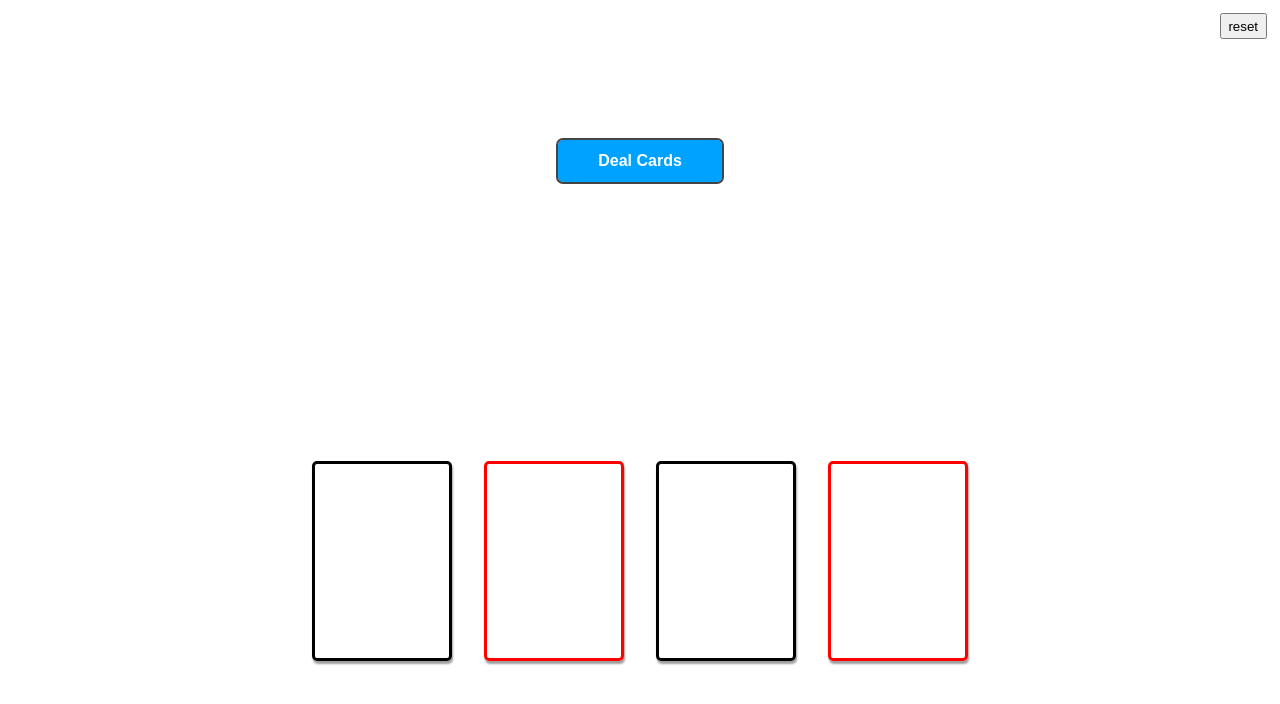
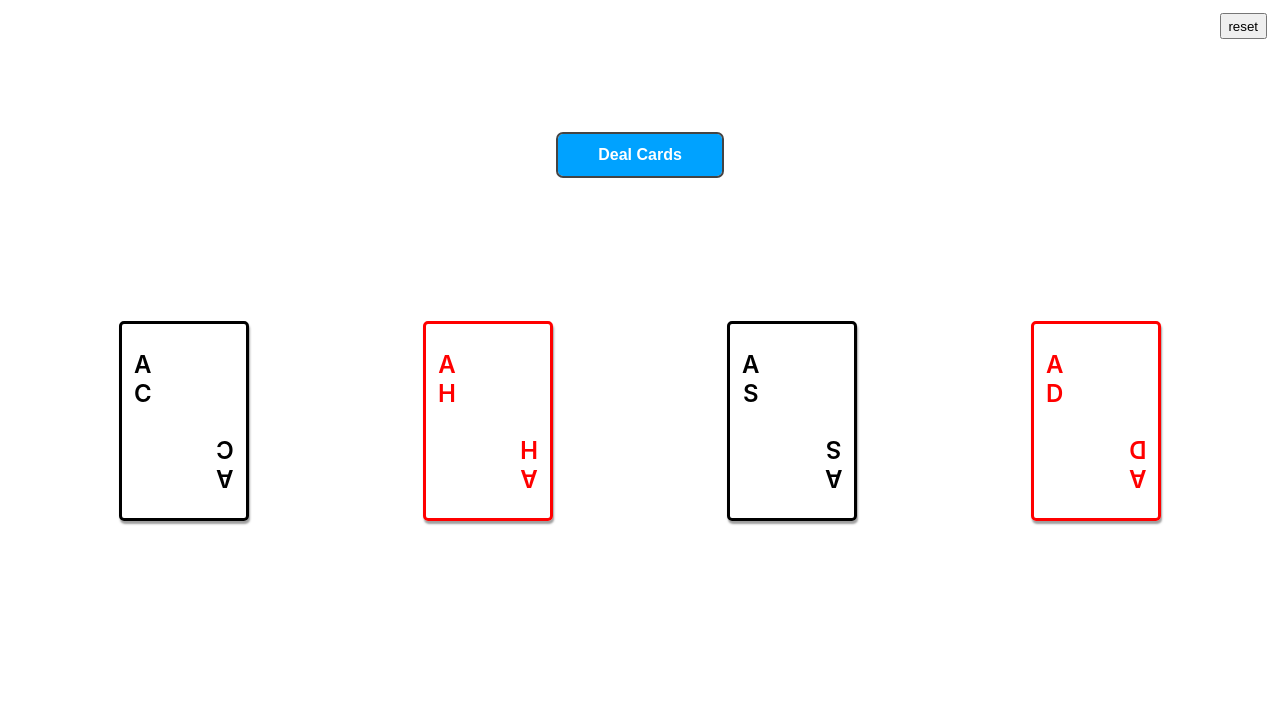
Before and after one commit to pablowbk/cardsss, a React (Create React App) app: page / in a window 1280 px wide. Both pictures are taken after a click on the button "Deal Cards". Shown: the top 704 px of the page. Built offline with nearby package versions, Linux system fonts and the light colour scheme.

Commit message:
deal function works, still need to solve shuffling

```diff
--- a/src/App.css
+++ b/src/App.css
@@ -7,7 +7,7 @@
 .App {
   text-align: center;
   display: grid;
-  place-items: center;
+  align-items: center;
   min-height: 100vh;
 }
 
@@ -33,30 +33,34 @@
 }
 
 .resetBtn {
-  position: fixed;
+  position: absolute;
   top: 1em;
   right: 1em;
   padding: .25em .5em;
 }
 
 .cards-container {
-  display:grid;
-  gap: 2em;
-  grid-template-columns: repeat(4, 1fr);
+  align-self: start;
+  display: flex;
+  flex-wrap: wrap;
+  justify-content: center;
+  align-items: stretch;
   position: relative;
+  margin: 0 2em;
 }
 
 .card {
   font-size: 1.5em;
   font-weight: 600;
   padding: .5em;
+  margin: .5em auto;
   border: 3px solid #000;
   border-radius: 5px;
   height: 200px;
-  width: 140px;
+  flex: 0 0 130px;
   box-shadow: 1px 3px 2px 0 rgba(68, 68, 68, 0.513);
   display: grid;
-  align-content: space-between;
+  align-content: space-around;
   justify-items: start;
 }
 
--- a/src/App.js
+++ b/src/App.js
@@ -13,63 +13,88 @@ import './App.css';
 
 
 function App() {
+  const suits = ['D', 'H', 'S', 'C']; //possible suits available (4)
+  // const suits = ['&#127839;', '&#127829;', '&#127790;', '&#127850;']; //possible suits available (4)
+  const ranks = ['2', '3', '4', '5', '6', '7', '8', '9', '10', 'J', 'Q', 'K', 'A']//possible ranks available (13)
+
+  // const cardsStart = {Suit: '', Rank: ''};
+
   // empty array representing Deck
   const [deck, setDeck] = useState([]); //should be 52 cards
-
-  // const suits = ['D', 'H', 'S', 'C']; //possible suits available (4)
-  const suits = ['&#127839;', '&#127829;', '&#127790;', '&#127850;']; //possible suits available (4)
-  const ranks = ['2', '3', '4', '5', '6', '7', '8', '9', '10', 'J', 'Q', 'K', 'A']//possible ranks available (13)
-
   const [zeroDeal, setZeroDeal] = useState(true);
   const [gameOver, setGameOver] = useState(false);
-  const [cardsStart, setCardsStart] = useState([
-    {Suit: '', Value: ''},
-    {Suit: '', Value: ''},
-    {Suit: '', Value: ''},
-    {Suit: '', Value: ''}
-  ])
+  const [clubs, setClubs] = useState({Suit: '', Rank: ''})
+  const [spades, setSpades] = useState({Suit: '', Rank: ''})
+  const [hearts, setHearts] = useState({Suit: '', Rank: ''})
+  const [diamonds, setDiamonds] = useState({Suit: '', Rank: ''})
+
 
   const initializeDeck = () => {
     // setZeroDeal(false)
     const tempDeck = [];
     for (let suit = 0;suit < suits.length; suit++) {
+      let tempSuit = suits[suit];
+      tempDeck.push({[tempSuit]: []});
+      let tempRanks = [];
       for (let rank = 0; rank < ranks.length; rank++) {
         let color = suit % 2 === 0 ? '#F00' : '#000';
         let card = {Suit: suits[suit], Rank: ranks[rank], color}
-        tempDeck.push(card)
-      }
+        tempRanks.push(card)
+        }
+      tempDeck[suit][tempSuit] = tempRanks;
     }
     setDeck([...tempDeck])
     setZeroDeal(true)
     setGameOver(false)
+    setDiamonds({Suit: '', Rank: ''})
+    setHearts({Suit: '', Rank: ''})
+    setSpades({Suit: '', Rank: ''})
+    setClubs({Suit: '', Rank: ''})
   }
 
-
+  const countCards = function() {
+    let counter = 0;
+    deck.forEach((item) => {counter += Object.values(item)[0].length})
+    return counter;
+  }
 
   const deal = (e) => {
     // setZeroDeal(false)
+    // console.log(visibleCards)
+    let cardCount = countCards()
     e.preventDefault();
-    if (deck.length < 4) {
+    if (cardCount < 4) {
       console.log('GAME OVER')
       !gameOver && setGameOver(true)
       return false;
     }
 
-    console.log(`deck has: ${deck.length} cards left`)
-    console.log(deck[deck.length - 1], deck[deck.length-2], deck[deck.length-3], deck[deck.length-4])
-    deck.splice(-4)
+    setDiamonds({Suit: deck[0].D[deck[0].D.length-1].Suit, Rank: deck[0].D[deck[0].D.length-1].Rank})
+    setHearts({Suit: deck[1].H[deck[1].H.length-1].Suit, Rank: deck[1].H[deck[1].H.length-1].Rank})
+    setSpades({Suit: deck[2].S[deck[2].S.length-1].Suit, Rank: deck[2].S[deck[2].S.length-1].Rank})
+    setClubs({Suit: deck[3].C[deck[3].C.length-1].Suit, Rank: deck[3].C[deck[3].C.length-1].Rank})
+
+    console.log(`deck has: ${cardCount} cards left`)
+    deck.forEach(suit=>{
+      for(const key in suit) {
+        suit[key].pop()
+      }
+    })
+
   }
 
   useEffect(() => {
     initializeDeck()
+    console.log(deck)
   },[])
 
 
   const zeroDealClass = zeroDeal ? 'nodeal' : '';
+  const disableBtn = {backgroundColor: '#ccc'}
   return (
     <div className="App">
       <header className="App-header">
-        <button className="dealBtn"
+        <button className="dealBtn" style={gameOver ? disableBtn : null}
         onClick={
           (e) => {
             deal(e)
@@ -78,47 +103,49 @@ function App() {
         }
         >Deal Cards</button>
       </header>
-      <button className='resetBtn' onClick={initializeDeck}>reset</button>
+
+      {!zeroDeal && <button className='resetBtn' onClick={initializeDeck}>reset</button>}
+
       <div className='cards-container'>
         {gameOver && <span className='gameOver'>Game Over!</span>}
         <div className={`card cardA ${zeroDealClass}`}>
           <div className="cardInner cardTop">
-            <span className="cardRank">{!gameOver ? cardsStart.Value : deck[deck.length - 1].Rank}</span>
-            <span className="cardSuit">{!gameOver ? cardsStart.Suit : deck[deck.length - 1].Suit}</span>
+            <span className="cardRank">{clubs.Rank}</span>
+            <span className="cardSuit">{clubs.Suit}</span>
           </div>
           <div className="cardInner cardBottom">
-            <span className="cardRank">{!gameOver ? cardsStart.Value : deck[deck.length - 1].Rank}</span>
-            <span className="cardSuit">{!gameOver ? cardsStart.Suit : deck[deck.length - 1].Suit}</span>
+            <span className="cardRank">{clubs.Rank}</span>
+            <span className="cardSuit">{clubs.Suit}</span>
           </div>
         </div>
         <div className={`card cardB ${zeroDealClass}`}>
           <div className="cardInner cardTop">
-            <span className="cardRank">{!gameOver && cardsStart.Value}</span>
-            <span className="cardSuit">{!gameOver && cardsStart.Suit}</span>
+            <span className="cardRank">{hearts.Rank}</span>
+            <span className="cardSuit">{hearts.Suit}</span>
           </div>
           <div className="cardInner cardBottom">
-            <span className="cardRank">{!gameOver && cardsStart.Value}</span>
-            <span className="cardSuit">{!gameOver && cardsStart.Suit}</span>
+            <span className="cardRank">{hearts.Rank}</span>
+            <span className="cardSuit">{hearts.Suit}</span>
           </div>
         </div>
         <div className={`card cardC ${zeroDealClass}`}>
           <div className="cardInner cardTop">
-            <span className="cardRank">{!gameOver && cardsStart.Value}</span>
-            <span className="cardSuit">{!gameOver && cardsStart.Suit}</span>
+            <span className="cardRank">{spades.Rank}</span>
+            <span className="cardSuit">{spades.Suit}</span>
           </div>
           <div className="cardInner cardBottom">
-            <span className="cardRank">{!gameOver && cardsStart.Value}</span>
-            <span className="cardSuit">{!gameOver && cardsStart.Suit}</span>
+            <span className="cardRank">{spades.Rank}</span>
+            <span className="cardSuit">{spades.Suit}</span>
           </div>
         </div>
         <div className={`card cardD ${zeroDealClass}`}>
           <div className="cardInner cardTop">
-            <span className="cardRank">{!gameOver && cardsStart.Value}</span>
-            <span className="cardSuit">{!gameOver && cardsStart.Suit}</span>
+            <span className="cardRank">{diamonds.Rank}</span>
+            <span className="cardSuit">{diamonds.Suit}</span>
           </div>
           <div className="cardInner cardBottom">
-            <span className="cardRank">{!gameOver && cardsStart.Value}</span>
-            <span className="cardSuit">{!gameOver && cardsStart.Suit}</span>
+            <span className="cardRank">{diamonds.Rank}</span>
+            <span className="cardSuit">{diamonds.Suit}</span>
           </div>
         </div>
       </div>
```
